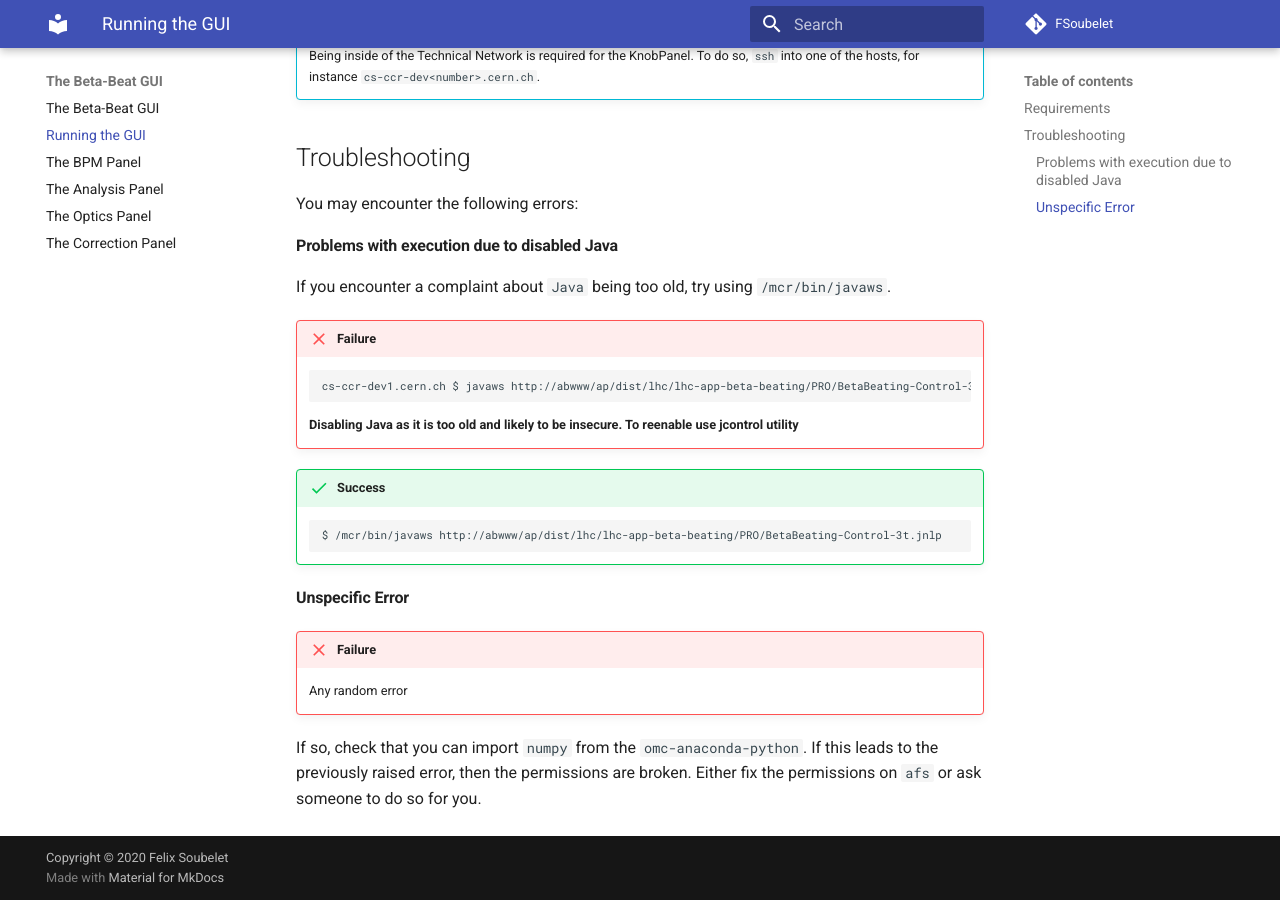
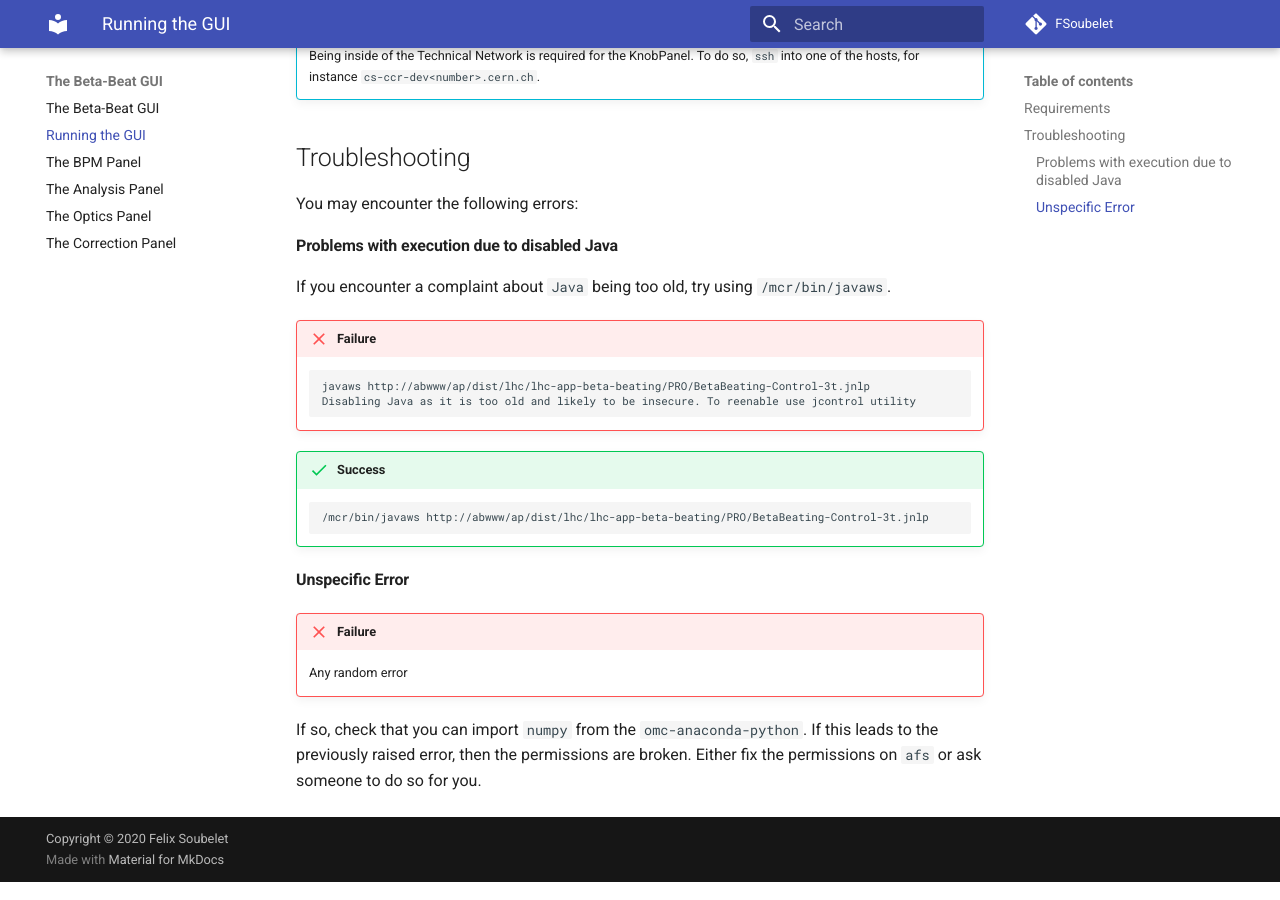
Before and after one commit to pylhc/pylhc.github.io, an MkDocs documentation site: the page built from docs/GUI/running.md, in a window 1280 px wide and 900 px high, scrolled down 998 px. Built offline with MkDocs 1.6.1 and Material for MkDocs 9.7.7, drawn with Linux system fonts in a browser that asks for light colours.

Commit message:
make examples properly copy-pastable

````diff
--- a/docs/GUI/running.md
+++ b/docs/GUI/running.md
@@ -12,7 +12,6 @@ At the following links, you can also find:
 
 From there, open the `.jnlp` executable inside a browser, or call it with `javaws` from the command line.
 For convenience, there are scripts to run it directly from `afs` at the following location:
-
 ```bash
 /afs/cern.ch/eng/sl/lintrack/Beta-Beat.src/GUI
 ```
@@ -43,13 +42,13 @@ If you encounter a complaint about `Java` being too old, try using `/mcr/bin/jav
 
 !!! failure
     ```bash
-    cs-ccr-dev1.cern.ch $ javaws http://abwww/ap/dist/lhc/lhc-app-beta-beating/PRO/BetaBeating-Control-3t.jnlp
+    javaws http://abwww/ap/dist/lhc/lhc-app-beta-beating/PRO/BetaBeating-Control-3t.jnlp
+    Disabling Java as it is too old and likely to be insecure. To reenable use jcontrol utility
     ```
-    **Disabling Java as it is too old and likely to be insecure. To reenable use jcontrol utility**
 
 !!! success
     ```bash
-    $ /mcr/bin/javaws http://abwww/ap/dist/lhc/lhc-app-beta-beating/PRO/BetaBeating-Control-3t.jnlp
+    /mcr/bin/javaws http://abwww/ap/dist/lhc/lhc-app-beta-beating/PRO/BetaBeating-Control-3t.jnlp
     ```
 
 #### Unspecific Error
````
